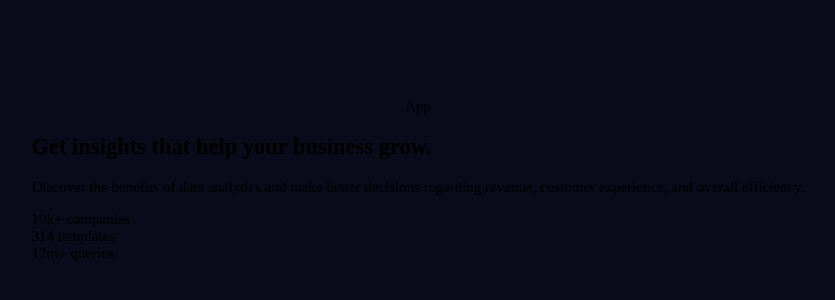
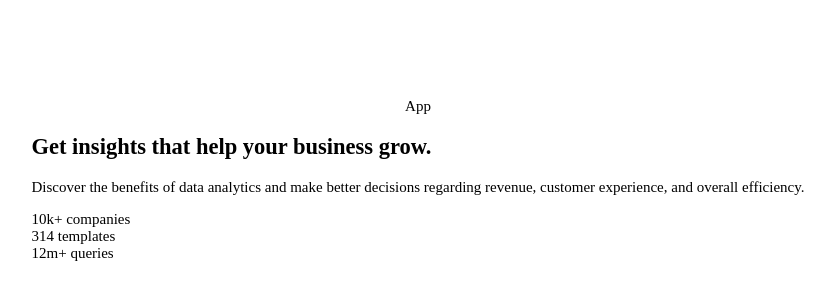
Before and after one commit to Garrett-Bodley/stats-preview-card, a React (Create React App) app: page / in a window 1280 px wide. Shown: the part 220-520 px from the top of the page, without its empty margins (222-1057 px from the left). Built offline with nearby package versions, Linux system fonts and the light colour scheme.

Commit message:
Move css variables to index.css.

```diff
--- a/src/index.css
+++ b/src/index.css
@@ -9,6 +9,13 @@ html, body, #root, .App {
   margin: 0;
 }
 
-.App {
-  background-color: hsl(233, 47%, 7%);
+html {
+  --font-primary: 'Inter', sans-serif;
+  --font-secondary: 'Lexend Deca', sans-serif;
+  --main-bg-color: hsl(233, 47%, 7%);
+  --card-bg-color: hsl(244, 38%, 16%);
+  --accent: hsl(277, 64%, 61%);
+  --font-color-main: hsl(0, 0%, 100%);
+  --font-color-paragraph: hsla(0, 0%, 100%, 0.75);
+  --font-color-stats-heading: hsla(0, 0%, 100%, 0.6);
 }
```
